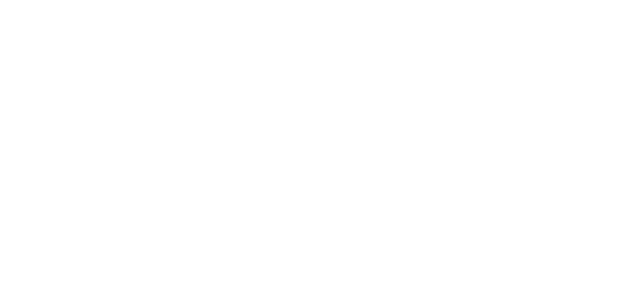
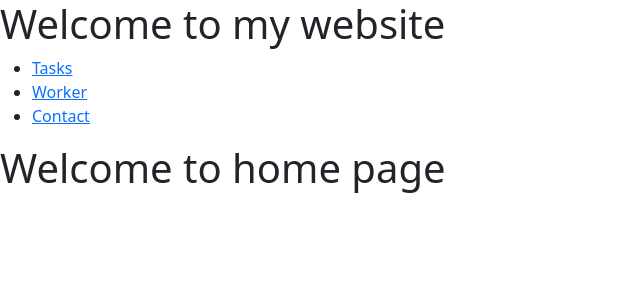
Before and after one commit to leetwinoff/team-task-manager, a Django app: page / in a window 1280 px wide. Before the commit the part shown is empty. Shown: the top 300 px of the page, without its empty margins (0-640 px from the left). Run offline with Django 4.2, Linux system fonts and the light colour scheme; tables that the repository leaves empty hold one stand-in row (values such as "Sample post").

Commit message:
Updated base.html, index.html, task_list.html

```diff
--- a/templates/base.html
+++ b/templates/base.html
@@ -8,9 +8,9 @@
     {%endblock %}
     <meta charset="utf-8">
     <meta name="viewport" content="width=device-width, initial-scale=1">
-    <link rel="stylesheet"
-          href="https://cdn.jsdelivr.net/npm/bootstrap@4.5.3/dist/css/bootstrap.min.css"
-          integrity="sha384-TX8t27EcRE3e/ihU7zmQxVncDAy5uIKz4rEkgIXeMed4M0jlfIDPvg6uqKI2xXr2"
+    <link href="https://cdn.jsdelivr.net/npm/bootstrap@5.0.2/dist/css/bootstrap.min.css"
+          rel="stylesheet"
+          integrity="sha384-EVSTQN3/azprG1Anm3QDgpJLIm9Nao0Yz1ztcQTwFspd3yD65VohhpuuCOmLASjC"
           crossorigin="anonymous">
 
     {% load static %}
@@ -20,7 +20,7 @@
 <body>
 
     {% block navbar %}
-        {% include "#" %}
+
     {% endblock %}
 
     <div class="content">
--- a/templates/tasks/index.html
+++ b/templates/tasks/index.html
@@ -0,0 +1,20 @@
+{% extends "base.html" %}
+
+{% block title %}
+  <title>Home Page</title>
+{% endblock %}
+{% block navbar %}
+  <header>
+      <h1>Welcome to my website</h1>
+      <nav>
+        <ul>
+          <li><a href="{% url "tasks:task-list" %}">Tasks</a></li>
+          <li><a href="#">Worker</a></li>
+          <li><a href="#">Contact</a></li>
+        </ul>
+      </nav>
+    </header>
+{% endblock %}
+{% block content %}
+  <h1>Welcome to home page</h1>
+{% endblock %}
--- a/templates/tasks/task_list.html
+++ b/templates/tasks/task_list.html
@@ -0,0 +1 @@
+{% extends "base.html" %}
```
